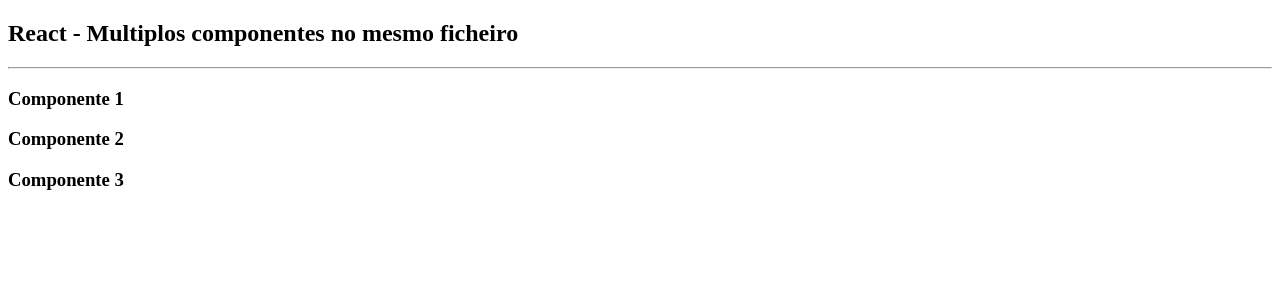
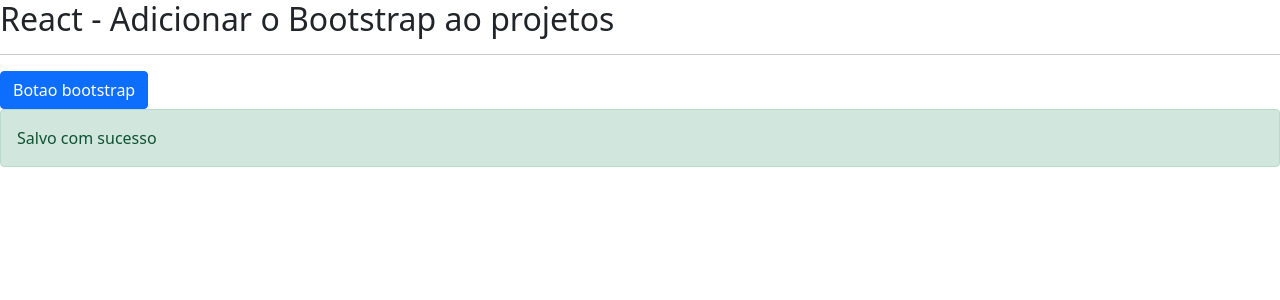
Before and after one commit to rafaelandradegs/react-state, a React (Vite) app: page / in a window 1280 px wide. Shown: the top 300 px of the page. Built offline with nearby package versions, Linux system fonts and the light colour scheme.

Commit message:
adicionando bootstrap a um projeto react

```diff
--- a/package.json
+++ b/package.json
@@ -8,6 +8,7 @@
     "preview": "vite preview"
   },
   "dependencies": {
+    "bootstrap": "^5.1.3",
     "react": "^18.0.0",
     "react-dom": "^18.0.0",
     "uuid": "^8.3.2"
--- a/src/App.jsx
+++ b/src/App.jsx
@@ -1,14 +1,14 @@
 import React from 'react'
-import { Componente1, Componente2, Componente3 } from './Componentes'
 
 export function App() {
   return (
     <>
-      <h2>React - Multiplos componentes no mesmo ficheiro</h2>
+      <h2>React - Adicionar o Bootstrap ao projetos</h2>
       <hr />
-      <Componente1 />
-      <Componente2 />
-      <Componente3 />
+      <a href="#" className="btn btn-primary">
+        Botao bootstrap
+      </a>
+      <div className="alert alert-success">Salvo com sucesso</div>
     </>
   )
 }
--- a/src/Componentes.jsx
+++ /dev/null
@@ -1,27 +0,0 @@
-import React from 'react'
-
-const Componente1 = () => {
-  return (
-    <>
-      <h3>Componente 1</h3>
-    </>
-  )
-}
-
-const Componente2 = () => {
-  return (
-    <>
-      <h3>Componente 2</h3>
-    </>
-  )
-}
-
-const Componente3 = () => {
-  return (
-    <>
-      <h3>Componente 3</h3>
-    </>
-  )
-}
-
-export { Componente1, Componente2, Componente3 }
--- a/src/index.jsx
+++ b/src/index.jsx
@@ -1,4 +1,6 @@
 import { createRoot } from 'react-dom/client'
+import 'bootstrap/dist/css/bootstrap.min.css'
+import 'bootstrap/dist/js/bootstrap.bundle'
 import { App } from './App'
 
 createRoot(document.querySelector('#root')).render(<App />)
```
